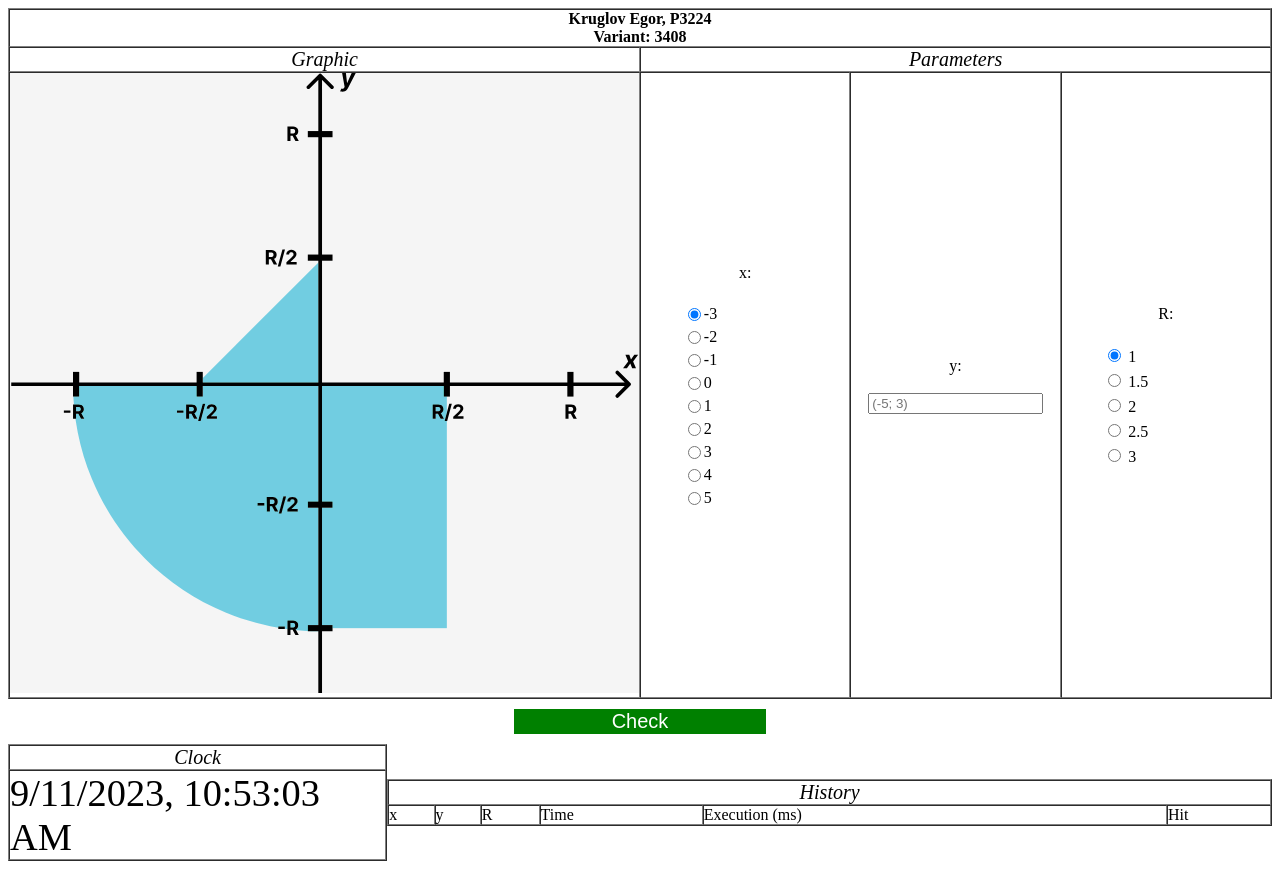
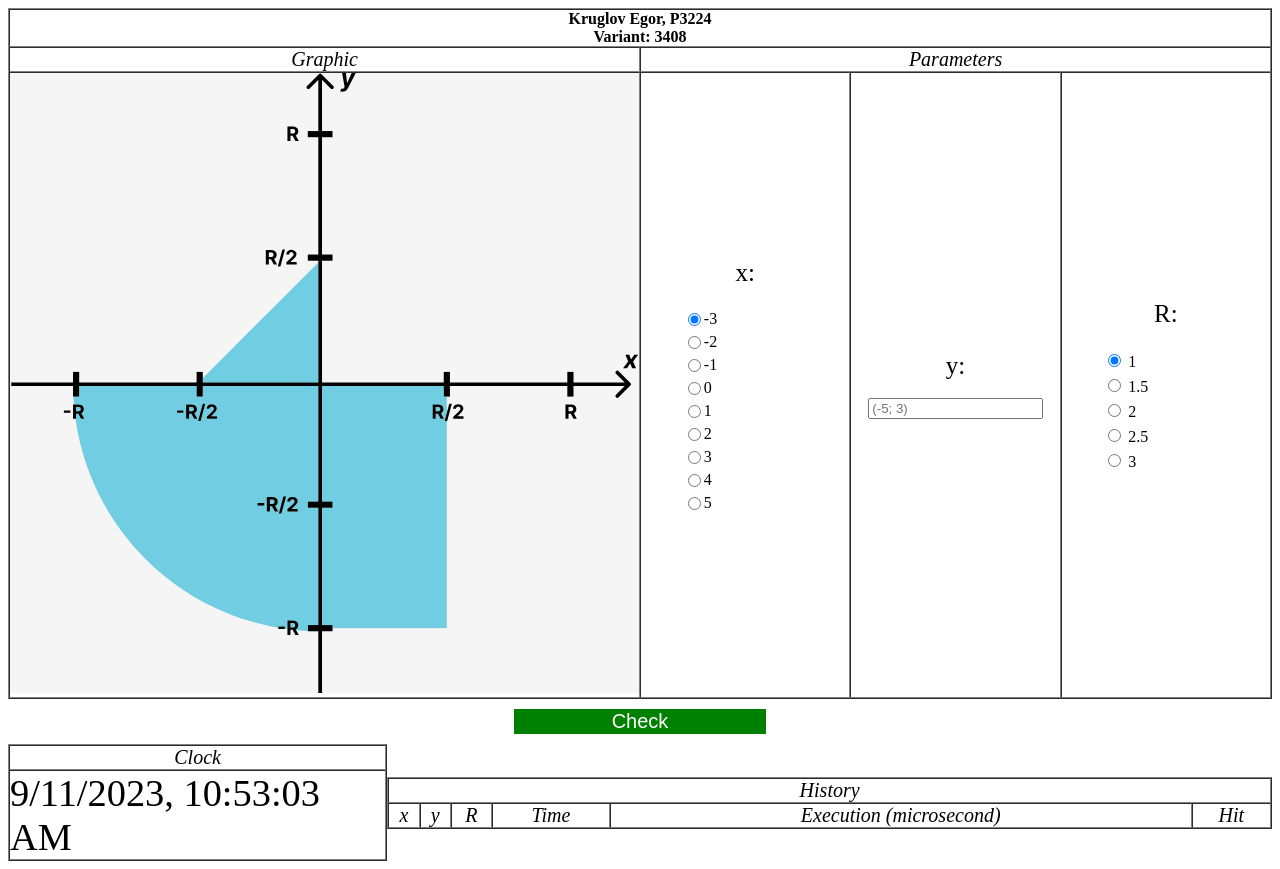
Before and after one commit to KruglovEgor/Web, a PHP site: page / in a window 1280 px wide. Run offline with PHP 8.4, Linux system fonts and the light colour scheme.

Commit message:
cosmetic
index.html :  deleted old comments, deleted not neccesary <div> in column's names.

history.js : added text-color to hitCell for better visualisation.

sender.js : deleted comment (they there "console.log(smth)"-type.

main.php : deleted some finished TODO comments.

validator.php : deleted blank lines.

style.css : deleted not necessary comments. Added styles for "parameter-name" class and classes for green and red text (for hit status in history)

```diff
--- a/lab1/index.html
+++ b/lab1/index.html
@@ -19,12 +19,8 @@
         <th colspan="4">Kruglov Egor, P3224 <br> Variant: 3408</th>
     </tr>
     <tr>
-        <td width="50%">
-            <div class="column-name">Graphic</div>
-        </td>
-        <td width="50%" colspan="3">
-            <div class="column-name">Parameters</div>
-        </td>
+        <td width="50%" class="column-name">Graphic</td>
+        <td width="50%" colspan="3" class="column-name">Parameters</td>
     </tr>
     <tr>
         <td width="50%">
@@ -82,14 +78,12 @@
         </td>
             <td width="16.66%">
                 <div class="container" id="y-container">
-                    <!-- We may not write "for" in this label, because we have container -->
                     <div class="parameter-name">y: </div> <br>
                     <input type="text" name="y-value" id="y-value" placeholder="(-5; 3)" maxlength="6">
                 </div>
             </td>
             <td width="16.66%">
                 <div class="container" id="r-container">
-                    <!-- Разобраться с подписями справа (мб сделать снизу). Также посмотреть что делать с множественным выбором чекбоксов. Возможно проверять в js возможно заменить на выпадающий список или на радио-кнопки -->
                     <div class="parameter-name">R: </div> <br>
 
                     <div class="input-label">
@@ -138,14 +132,10 @@
         <td width="30%">
             <table border="1" cellpadding="0" cellspacing="0" width="100%" height="auto">
                 <tr>
-                    <td>
-                        <div class="column-name">Clock</div>
-                    </td>
+                    <td class="column-name">Clock</td>
                 </tr>
                 <tr>
-                    <td>
-                        <div id="clock">01.01.1970, 00:00:00</div>
-                    </td>
+                    <td id="clock">01.01.1970, 00:00:00</td>
                 </tr>
             </table>
         </td>
@@ -153,17 +143,15 @@
         <td width="70%">
             <table border="1" cellpadding="0" cellspacing="0" width="100%" height="auto" id="history">
                 <tr>
-                    <td colspan="6">
-                        <div class="column-name">History</div>
-                    </td>
+                    <td colspan="6" class="column-name">History</td>
                 </tr>
                 <tr>
-                    <td>x</td>
-                    <td>y</td>
-                    <td>R</td>
-                    <td>Time</td>
-                    <td>Execution (ms)</td>
-                    <td>Hit</td>
+                    <td class="column-name">x</td>
+                    <td class="column-name">y</td>
+                    <td class="column-name">R</td>
+                    <td class="column-name">Time</td>
+                    <td class="column-name">Execution (microsecond)</td>
+                    <td class="column-name">Hit</td>
                 </tr>
             </table>
         </td>
--- a/lab1/jsScripts/history.js
+++ b/lab1/jsScripts/history.js
@@ -25,6 +25,12 @@ function addRecord(x, y, r, time, execution_time, hit) {
 
     const hitCell = document.createElement("th");
     hitCell.textContent = hit;
+    if(hit === "TRUE"){
+        hitCell.classList.add("green-text");
+    }
+    else {
+        hitCell.classList.add("red-text");
+    }
     newRecord.appendChild(hitCell);
 
     history.appendChild(newRecord);
--- a/lab1/jsScripts/sender.js
+++ b/lab1/jsScripts/sender.js
@@ -1,13 +1,7 @@
 function checkValues(x, y, r){
     const x_values = [-3, -2, -1, 0, 1, 2, 3, 4, 5];
     const r_values = [1, 1.5, 2, 2.5, 3];
-    //console.log("x=", x);
-    //console.log("y=", y);
-    //console.log("r=", r);
     if(!x_values.includes(x) || !r_values.includes(r) || !isNumber(y)){
-        //console.log('x inc ', x_values.includes(x));
-        //console.log('r inc ', r_values.includes(r));
-        //console.log("y isNum ", isNumber(y));
         return false;
     }
     else return !(y < -5 || y > 3);
@@ -78,7 +72,6 @@ function validateValues(){
             sendValues(x, y, r);
         }
     else{
-            alert("Value error")
-            //console.log("Value error");
+            alert("Value error");
         }
 }
--- a/lab1/phpScripts/main.php
+++ b/lab1/phpScripts/main.php
@@ -3,8 +3,6 @@
 //todo Возможно удалить валидацию из php
 //todo возможно закрепить часы
 //todo возможно сделать историю по 10 запросов, а дальше перелистывание
-//todo посмотреть ajax
-//todo сделать надписи в hit True-green, False-red для лучшей визуализации
 //todo возможно разнести sender.js на несколько отдельных файлов js
 //todo посмотреть нейминг переменных возможно сделать все в одном стиле
 
@@ -23,7 +21,6 @@ if ($_SERVER["REQUEST_METHOD"] === "POST") {
         $x = $data['x'];
         $y = $data['y'];
         $r = $data['r'];
-        //todo mb delete validate and validator.php
         if (validate($x, $y, $r)) {
             $in_area = inArea($x, $y, $r) ? "TRUE" : "FALSE";
             $execution_time = number_format(microtime(true) - $start, 8, ".", "") * 10 ^ 6;
--- a/lab1/phpScripts/validator.php
+++ b/lab1/phpScripts/validator.php
@@ -1,6 +1,4 @@
 <?php
-
-
 function validate($x, $y, $r){
     $x_values = [-3, -2, -1, 0, 1, 2, 3, 4, 5];
     $r_values = [1, 1.5, 2, 2.5, 3];
--- a/lab1/style.css
+++ b/lab1/style.css
@@ -19,12 +19,12 @@
 }
 
 #send-button{
-    width: 20%; /* Set the width of the button */
-    height: 10%; /* Set the height of the button */
-    background-color: green; /* Set the background color to green */
-    color: white; /* Set the text color to white */
-    font-size: 20px; /* Set the font size */
-    border: none; /* Remove the border */
+    width: 20%;
+    height: 10%;
+    background-color: green;
+    color: white;
+    font-size: 20px;
+    border: none;
     cursor: pointer; /* Add a pointer cursor on hover */
     margin: 10px auto; /* Center the button horizontally */
     display: block; /* Make it a block element for centering */
@@ -37,3 +37,16 @@
 #clock{
     font-size: 3vw;
 }
+
+.parameter-name{
+    font-size: 25px;
+    font-weight: 400;
+}
+
+.green-text{
+    color: green;
+}
+
+.red-text{
+    color: red;
+}
```
